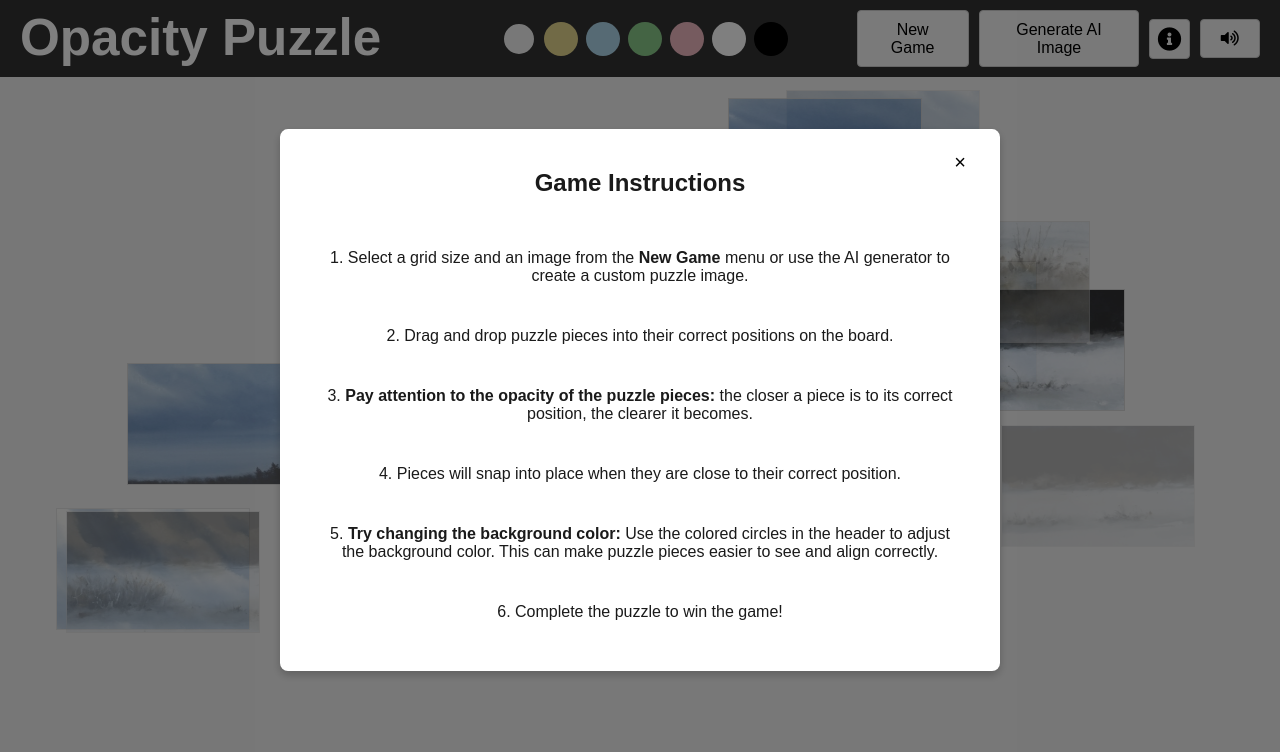
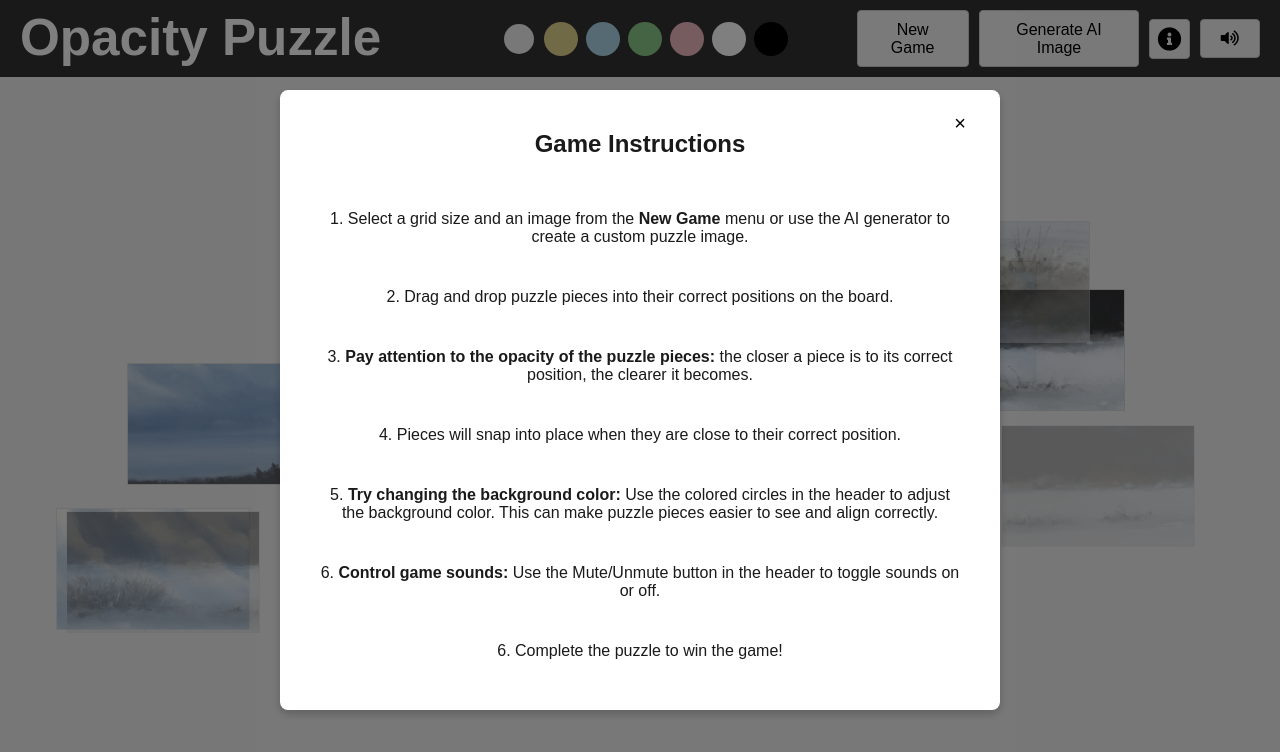
Before and after one commit to gloofys/puzzle, a React (Vite) app: page / in a window 1280 px wide. Shown: the top 752 px of the page. Built offline with nearby package versions, Linux system fonts and the light colour scheme.

Commit message:
added nr6 to infodialog about mute/unmute button.

```diff
--- a/src/components/InfoDialog.jsx
+++ b/src/components/InfoDialog.jsx
@@ -22,6 +22,8 @@ const InfoDialog = ({ onClose }) => {
                     5. <strong>Try changing the background color:</strong> Use the colored circles in the header to
                     adjust the background color. This can make puzzle pieces easier to see and align correctly.
                 </p>
+                <p>6. <strong>Control game sounds:</strong> Use the Mute/Unmute button in the header to toggle sounds on
+                    or off.</p>
                 <p>6. Complete the puzzle to win the game!</p>
             </div>
         </div>
```
